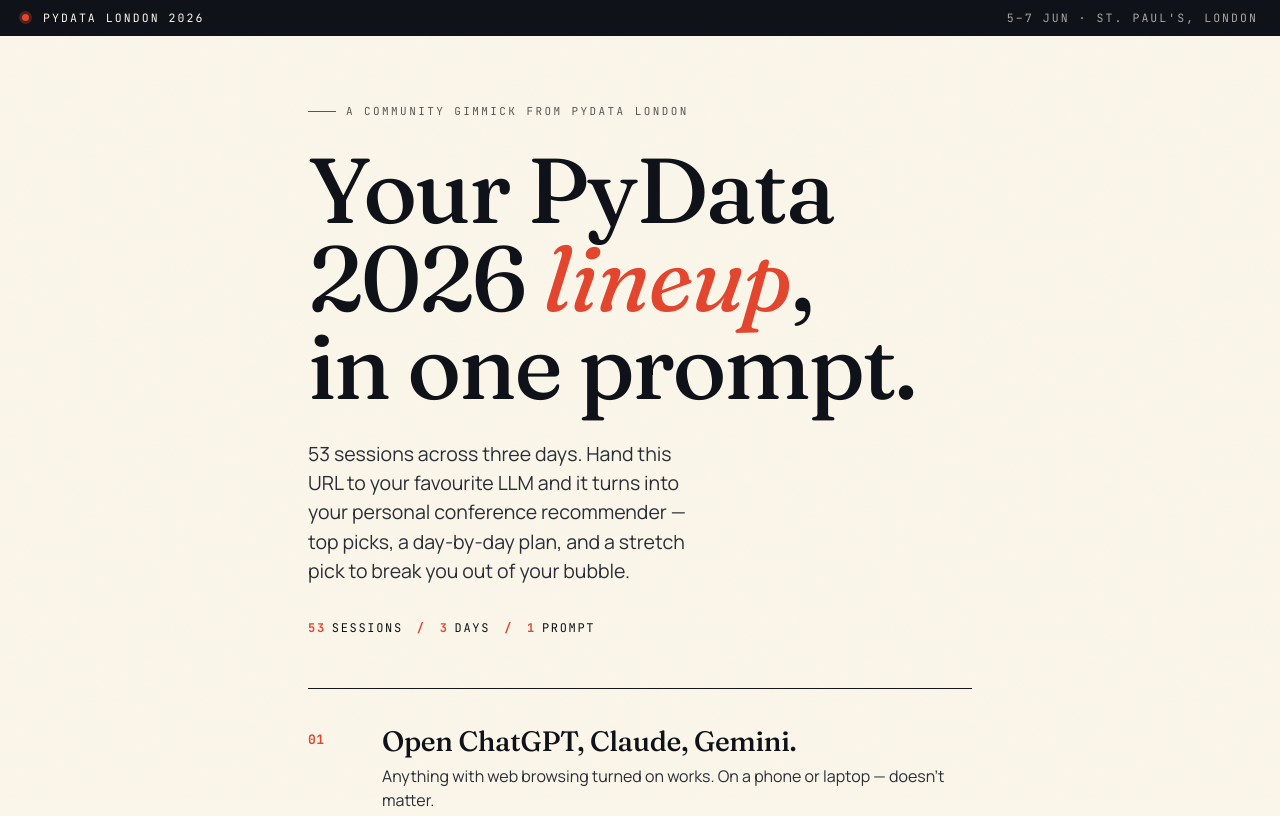
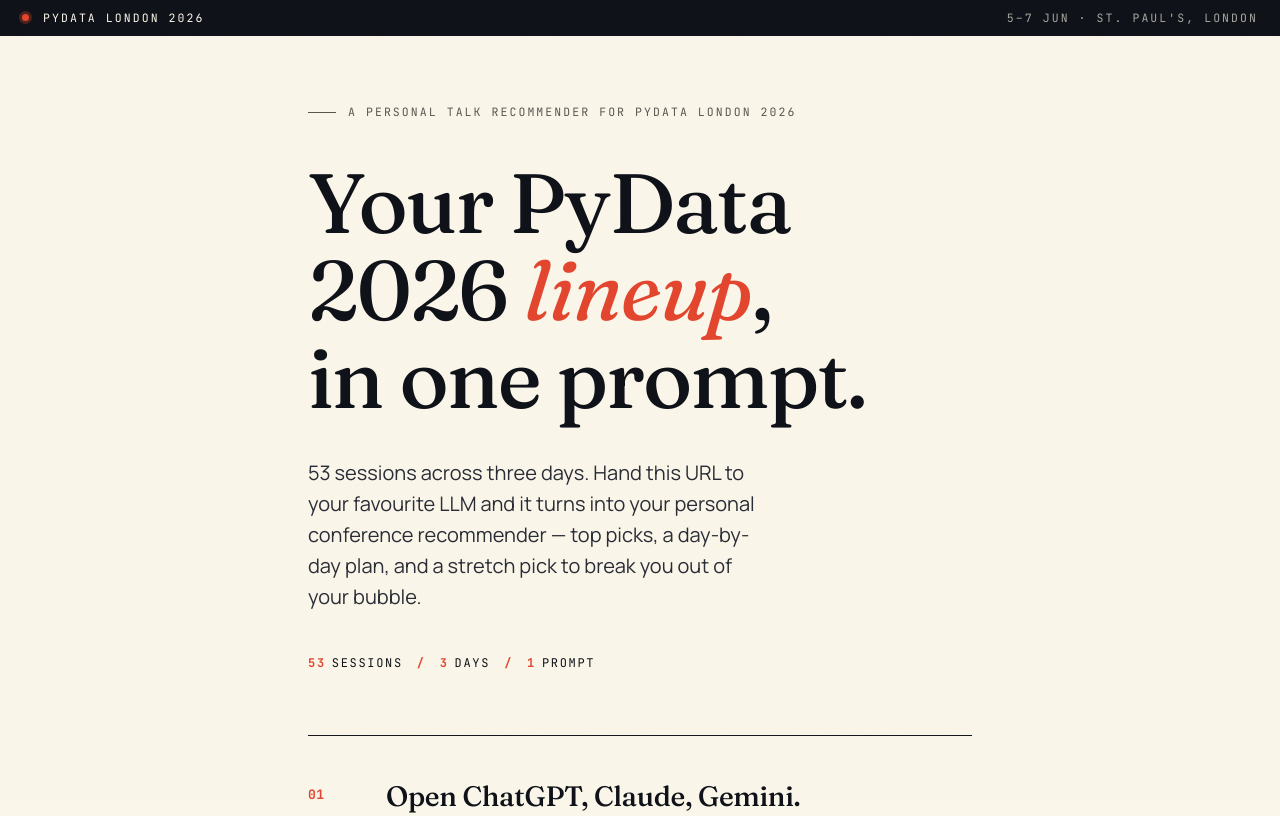
Before and after one commit to PyDataLondon/pydata-london-2026, a plain HTML site: page index.html in a window 1280 px wide. Shown: the top 816 px of the page. Drawn offline with Linux system fonts and the light colour scheme.

Commit message:
Hero breathing room + clearer eyebrow
The H1 line-height was 0.96 which made italic "lineup," with its tall
ascenders crash into "in one prompt." below — the descenders almost
touched. Bumped to 1.04 and slightly relaxed the size cap so the wide-
viewport rendering doesn't dominate.

Increased the spacing rhythm throughout the hero (eyebrow→H1, H1→lede,
lede→stats, header→rule, between steps) for a more editorial feel.

Replaced the eyebrow text — "A community gimmick from PyData London"
was cute but didn't tell anyone what this is — with the explicit
"A personal talk recommender for PyData London 2026".

Co-Authored-By: Claude Opus 4.7 (1M context) <noreply@anthropic.com>

```diff
--- a/index.html
+++ b/index.html
@@ -111,31 +111,33 @@
   }
 
   /* Hero */
-  header { margin-bottom: 40px; }
+  header { margin-bottom: 56px; }
 
   .eyebrow {
-    display: inline-flex; align-items: center; gap: 10px;
+    display: inline-flex; align-items: center; gap: 12px;
     font-family: "JetBrains Mono", monospace;
-    font-size: 11px;
-    letter-spacing: 0.22em;
+    font-size: 11.5px;
+    letter-spacing: 0.18em;
     text-transform: uppercase;
     color: var(--muted);
-    margin-bottom: 26px;
+    margin-bottom: 38px;
+    max-width: 100%;
   }
   .eyebrow::before {
     content: "";
     width: 28px; height: 1px;
     background: currentColor;
+    flex: 0 0 auto;
   }
 
   h1 {
     font-family: "Fraunces", "Times New Roman", serif;
     font-variation-settings: "opsz" 144, "SOFT" 30, "WONK" 0;
     font-weight: 460;
-    font-size: clamp(46px, 11.2vw, 92px);
-    line-height: 0.96;
-    letter-spacing: -0.025em;
-    margin: 0 0 28px;
+    font-size: clamp(44px, 10.4vw, 84px);
+    line-height: 1.04;
+    letter-spacing: -0.022em;
+    margin: 0 0 36px;
     color: var(--ink);
   }
   h1 em {
@@ -147,11 +149,11 @@
   h1 .ampbreak { display: block; }
 
   .lede {
-    font-size: clamp(17px, 2.4vw, 19.5px);
-    line-height: 1.5;
+    font-size: clamp(17px, 2.4vw, 20px);
+    line-height: 1.55;
     color: var(--ink-soft);
-    max-width: 32ch;
-    margin: 0 0 28px;
+    max-width: 38ch;
+    margin: 0 0 36px;
   }
 
   .stats {
@@ -184,7 +186,7 @@
     border: 0;
     height: 1px;
     background: var(--rule);
-    margin: 44px 0 36px;
+    margin: 56px 0 44px;
     opacity: 0.85;
   }
 
@@ -192,9 +194,9 @@
   .step {
     display: grid;
     grid-template-columns: 56px 1fr;
-    gap: 4px 18px;
+    gap: 6px 22px;
     align-items: start;
-    margin: 0 0 30px;
+    margin: 0 0 40px;
   }
   .step-num {
     font-family: "JetBrains Mono", monospace;
@@ -495,7 +497,7 @@
 
 <main>
   <header>
-    <p class="eyebrow reveal reveal-1">A community gimmick from PyData London</p>
+    <p class="eyebrow reveal reveal-1">A personal talk recommender for PyData London 2026</p>
     <h1 class="reveal reveal-2">Your PyData<br>2026 <em>lineup</em>,<span class="ampbreak"></span>in one prompt.</h1>
     <p class="lede reveal reveal-3">53 sessions across three days. Hand this URL to your favourite LLM and it turns into your personal conference recommender — top picks, a day-by-day plan, and a stretch pick to break you out of your bubble.</p>
     <div class="stats reveal reveal-4">
```
